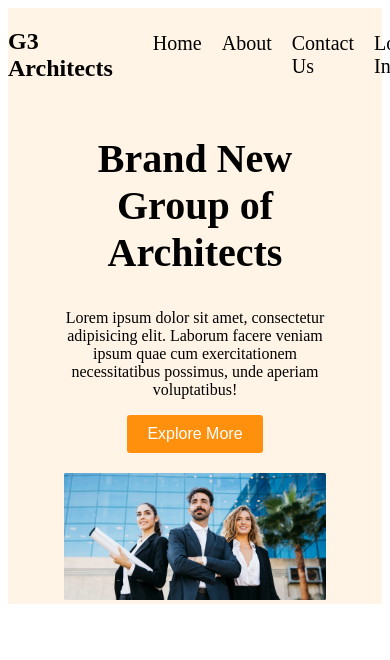
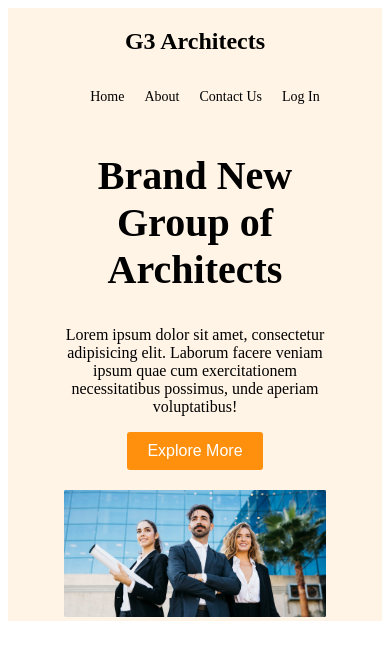
Before and after one commit to Ifuvhai/architects-landing-page, a plain HTML site: page index.html in a window 390 px wide. Drawn offline with Linux system fonts and the light colour scheme.

Commit message:
navbar and banner responsive for mobile devices

```diff
--- a/styles/style.css
+++ b/styles/style.css
@@ -1,3 +1,4 @@
+
 header{
     background-color: rgba(255, 144, 14, 0.1);
 }
@@ -34,4 +35,16 @@ nav>ul{
     color: white;
     border: none;
     border-radius: 3px;
+    cursor: pointer;
 }
+
+/* media query */
+@media screen and (max-width: 776px) {
+    nav{
+        flex-direction: column  ;
+    }
+    nav>ul{
+        font-size: 14px;
+        padding-right: 20px;
+    }
+}
```
